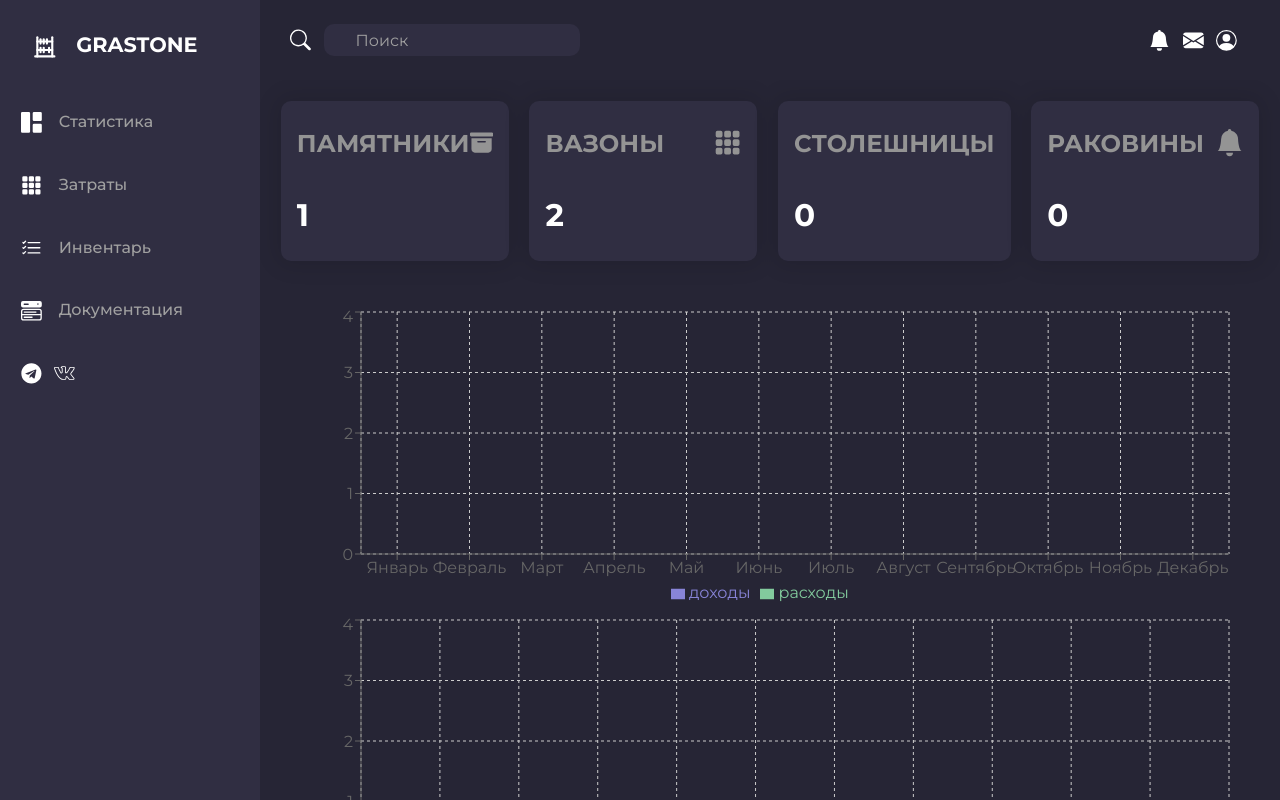
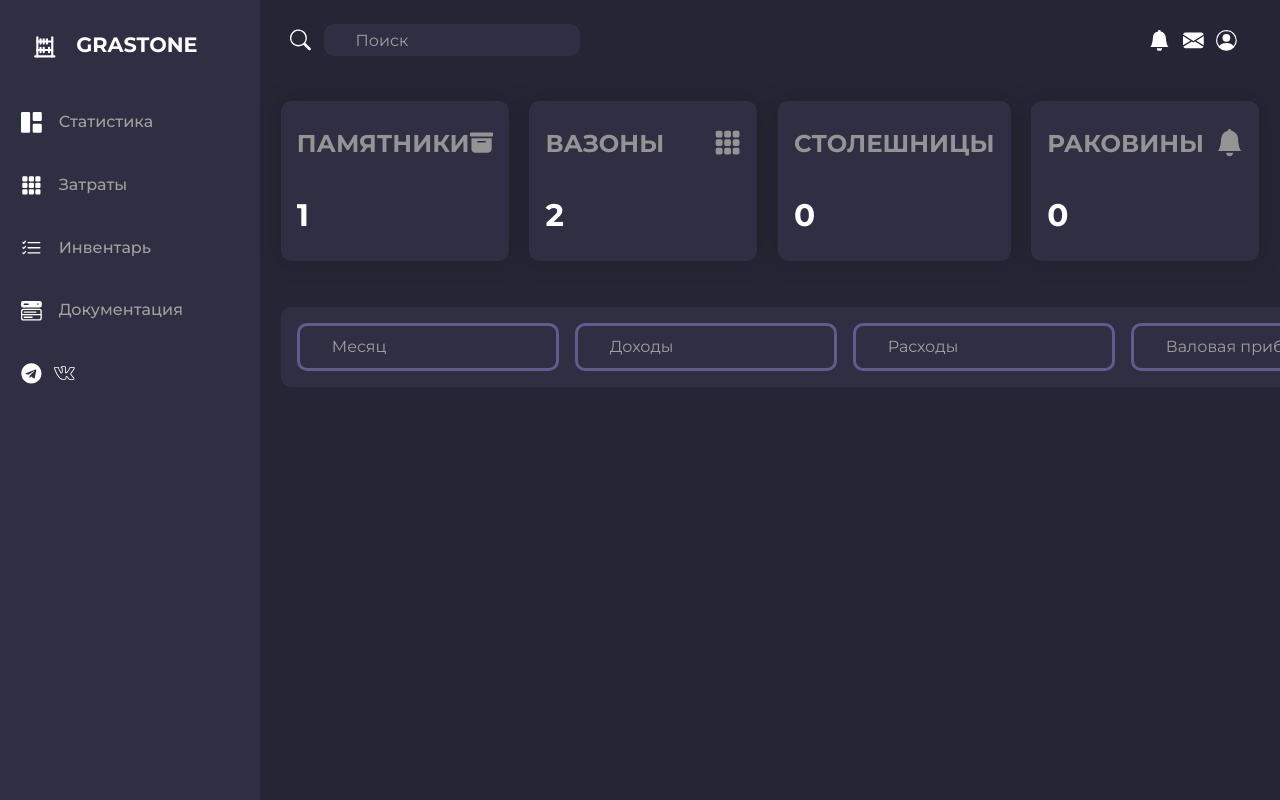
Before and after one commit to mikishlep/testrep, a React (Create React App) app in the folder frontend/: page /home in a window 1280 px wide. Built offline with nearby package versions, Linux system fonts and the light colour scheme.

Commit message:
deleted graphics

```diff
--- a/frontend/src/homepage/Dashboard.jsx
+++ b/frontend/src/homepage/Dashboard.jsx
@@ -2,6 +2,7 @@ import React, { useState } from 'react';
 import { BarChart, Bar, XAxis, YAxis, CartesianGrid, Tooltip, Legend, ResponsiveContainer, LineChart, Line } from 'recharts';
 import { BsFillArchiveFill, BsFillGrid3X3GapFill, BsPeopleFill, BsFillBellFill } from 'react-icons/bs';
 import { useSpring, animated } from "react-spring";
+import { FaPlus, FaTrash, FaTimes } from 'react-icons/fa';
 
 function Number({ n }) {
     const { number } = useSpring({
@@ -92,104 +93,40 @@ function Dashboard() {
             </div>
 
             <div className="charts">
-                <ResponsiveContainer width="100%" height={300}>
-                    <BarChart
-                        data={moneyData}
-                        margin={{ top: 5, right: 30, left: 20, bottom: 5 }}
-                    >
-                        <CartesianGrid strokeDasharray="3 3" />
-                        <XAxis dataKey="name" />
-                        <YAxis />
-                        <Tooltip />
-                        <Legend />
-                        <Bar dataKey="доходы" fill="#8884d8" />
-                        <Bar dataKey="расходы" fill="#82ca9d" />
-                    </BarChart>
-                </ResponsiveContainer>
-
-                <ResponsiveContainer width="100%" height={300}>
-                    <LineChart
-                        data={profitData}
-                        margin={{ top: 5, right: 30, left: 20, bottom: 5 }}
-                    >
-                        <CartesianGrid strokeDasharray="3 3" />
-                        <XAxis dataKey="name" />
-                        <YAxis />
-                        <Tooltip />
-                        <Legend />
-                        <Line type="monotone" dataKey="чистая_прибыль" stroke="#8884d8" />
-                        <Line type="monotone" dataKey="валовая_прибыль" stroke="#82ca9d" />
-                    </LineChart>
-                </ResponsiveContainer>
-            </div>
-
-            <button onClick={() => setEditing(!editing)} className="edit-button">
-                {editing ? "Скрыть форму ввода" : "Изменить графики"}
-            </button>
-
-            {editing && (
-                <div className="graphics">
-                    <div className="paint-graphic">
-                        <h3>ДОХОДЫ - РАСХОДЫ</h3>
-                        {moneyData.map((data, index) => (
-                            <div key={index}>
-                                <h4>{data.name}</h4>
+                <div className="expenses-list">
+                    <div className="add-list">
+                        <form className='add-input-form'>
                             <input
-                                    type="number"
-                                    value={data.доходы}
-                                    onChange={(e) => handleChangeMoneyData(index, 'доходы', e.target.value)}
-                                    placeholder="Доходы"
-                                    className='graphic-config'
+                            type="text"
+                            placeholder='Месяц'
                             />
                             <input
                             type="number"
-                                    value={data.расходы}
-                                    onChange={(e) => handleChangeMoneyData(index, 'расходы', e.target.value)}
-                                    placeholder="Расходы"
-                                    className='graphic-config'
-                                />
-                            </div>
-                        ))}
-                    </div>
-                    <div className="paint-graphic">
-                        <h3>ЧИСТАЯ - ВАЛОВАЯ</h3>
-                        {profitData.map((data, index) => (
-                            <div key={index}>
-                                <h4>{data.name}</h4>
-                                <input
-                                    type="number"
-                                    value={data.чистая_прибыль}
-                                    onChange={(e) => handleChangeProfitData(index, 'чистая_прибыль', e.target.value)}
-                                    placeholder="Чистая прибыль"
-                                    className='graphic-config'
+                            placeholder='Доходы'
                             />
                             <input
                             type="number"
-                                    value={data.валовая_прибыль}
-                                    onChange={(e) => handleChangeProfitData(index, 'валовая_прибыль', e.target.value)}
-                                    placeholder="Валовая прибыль"
-                                    className='graphic-config'
+                            placeholder='Расходы'
                             />
-                            </div>
-                        ))}
-                    </div>
-                    <div className="paint-graphic-left">
-                        <h3>ИЗМЕНИТЬ КАРТОЧКИ</h3>
-                        {cardData.map((card, index) => (
-                            <div key={index}>
-                                <h4>{card.title}</h4>
                             <input
                             type="number"
-                                    value={card.count}
-                                    onChange={(e) => handleChangeCardData(index, 'count', e.target.value)}
-                                    placeholder="Количество"
-                                    className='graphic-config'
+                            placeholder='Валовая прибыль'
+                            className='form-control'
+                            id='total_cost'
+                            name='total_cost'
+                            disabled
                             />
-                            </div>
-                        ))}
+                            <input
+                            type="number"
+                            placeholder='Чистая прибыль'
+                            />
+                        </form>
+                        <button className='btn-success' type='button'>
+                            <FaPlus className='add-icon' />
+                        </button>
                     </div>
                 </div>
-            )}
+            </div>
         </section>
     );
 }
```
Lines whose indentation alone changed are shown as unchanged.
